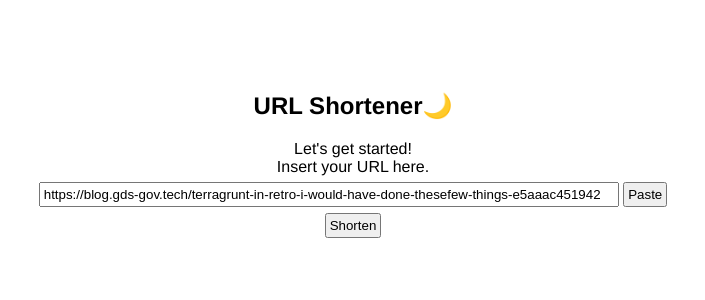
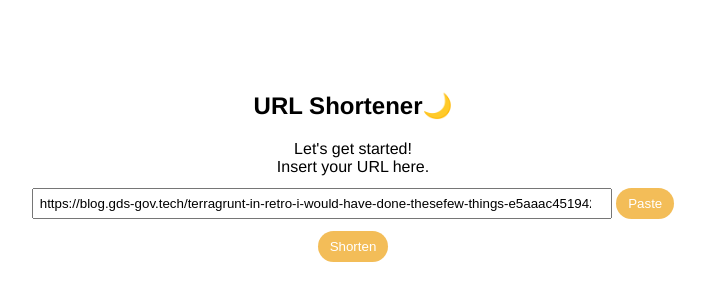
Before and after one commit to constanxe/url-shortener, a Vue app in the folder client/: page / in a window 1280 px wide. Shown: the part 148-448 px from the top of the page, without its empty margins (287-992 px from the left). Built offline with nearby package versions, Linux system fonts and the light colour scheme.

Commit message:
client: buttons style, larger spacing

```diff
--- a/client/src/App.vue
+++ b/client/src/App.vue
@@ -106,16 +106,12 @@
 input {
   width: 60%;
   max-width: 580px;
-}
-
-input,
-button {
-  padding: 3px;
+  padding: 6px;
 }
 
 input,
 .label {
-  margin-bottom: 6px;
+  margin-bottom: 12px;
 }
 
 .result {
@@ -126,8 +122,16 @@
   }
 }
 
-button:hover {
-  cursor: pointer;
+button {
+  border: none;
+  color: #fff;
+  padding: 8px 12px;
+  border-radius: 18px;
+  background-color: rgb(243, 189, 88);
+
+  &:hover {
+    cursor: pointer;
+  }
 }
 
 .btn__theme {
```
